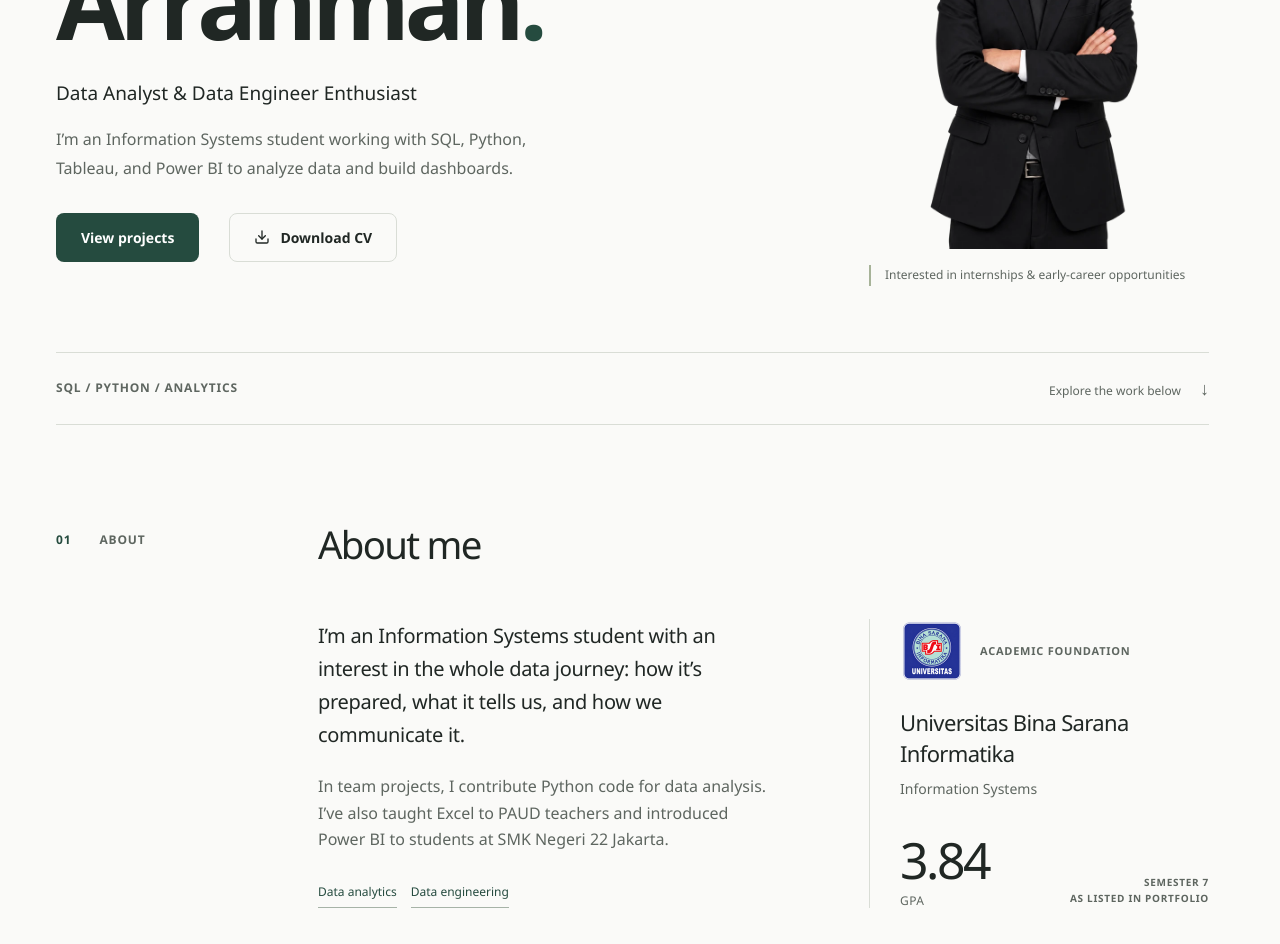
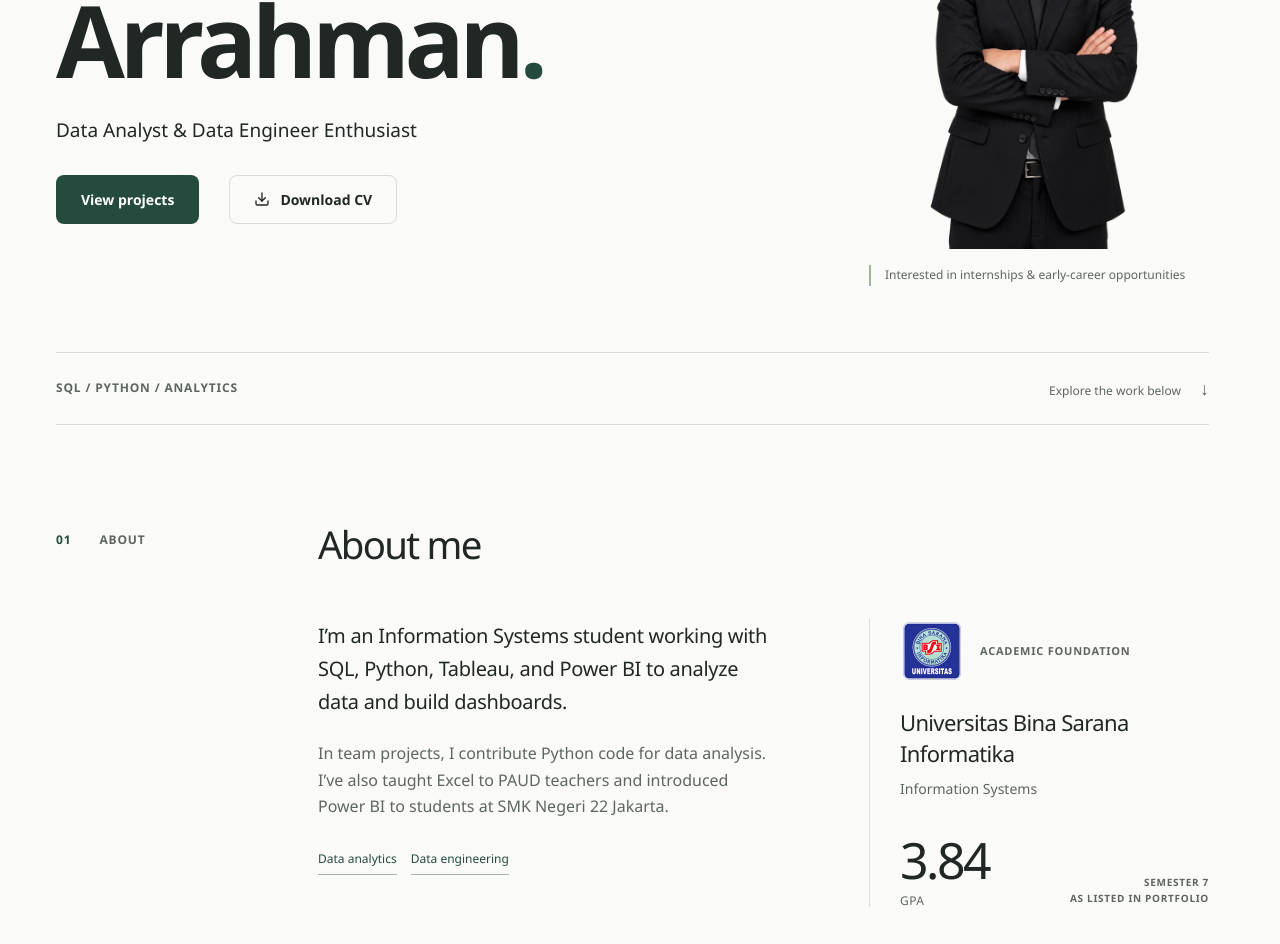
Before and after one commit to revxx26/portofolio_website_revaldy_arrahman, a Next.js app: page / in a window 1280 px wide. Shown: the part 420-1364 px from the top of the page. Built offline with nearby package versions, Linux system fonts and the light colour scheme; no server answers.

Commit message:
Adjsut text

```diff
--- a/components/portfolio-page.tsx
+++ b/components/portfolio-page.tsx
@@ -1,115 +1,59 @@
 "use client";
-
 import { usePreferences, PreferencesProvider } from "@/components/preferences";
 
-
-
 import {Analytics} from "./analytics";
-
 import {track} from "@/lib/analytics";
-
 import Image from "next/image";
-
 import { Download } from "lucide-react";
-
 import { Navigation } from "@/components/navigation";
-
 import { ImageViewerProvider } from "@/components/image-viewer";
-
 import { ScrollReveal } from "@/components/scroll-reveal";
-
 import { BackToTop } from "@/components/back-to-top";
 import { PortfolioProvider, usePortfolio, type PortfolioContentState } from "@/components/portfolio-provider";
-
 import { About, Projects, Experience, Volunteer, Certifications, Skills, Contact, Footer } from "@/components/sections";
 
-
-
 function PortfolioContent() {
-
   const { t } = usePreferences();
-
   const {data: {profile}} = usePortfolio();
-
   return <ImageViewerProvider>
-
     <Analytics/>
-
     <ScrollReveal />
-
     <a className="skip-link" href="#main">{t("Skip to content")}</a>
-
     <Navigation />
-
     <main id="main" tabIndex={-1}>
-
       <section id="home" className="hero wrap">
-
         <div className="hero-topline mono"><span>{t("INFORMATION SYSTEMS / DATA")}</span><span>{t("PERSONAL PORTFOLIO")}</span></div>
-
         <div className="hero-layout">
-
           <div className="hero-copy">
-
             <p className="eyebrow">{t(profile.greeting)}</p>
-
             <h1>{profile.name.split(' ')[0]}<br/>{profile.name.split(' ').slice(1).join(' ')}<span className="accent">.</span></h1>
-
             <p className="hero-role">{t(profile.headline)}</p>
-
-            <p className="hero-intro">{t(profile.intro)}</p>
-
+            {t(profile.intro).trim() && <p className="hero-intro">{t(profile.intro)}</p>}
             <div className="hero-actions"><a className="button primary" href="#projects">{t("View projects")}</a>{profile.cv ? <a className="button secondary" href={profile.cv} onClick={()=>track("cv_click")} download><Download size={16}/>{t("Download CV")}</a> : <span className="cv-pending"><Download size={16}/><span>{t("CV coming soon")}</span></span>}</div>
-
           </div>
-
           <aside className="hero-aside" aria-label={t("Professional focus")}>
-
             {profile.photo ? <div className="profile-photo"><Image src={profile.photo} alt={profile.name} fill sizes="(max-width: 760px) 100vw, 360px" preload/></div> : <div className="focus-panel">
-
               <span className="mono focus-label">{t("MY FOCUS")}</span>
-
               <p className="focus-heading">{t("From raw data")}<br/>{" "}{t("to clear")}<br/>{" "}<em>{t("understanding.")}</em></p>
-
               <ol className="focus-flow"><li><span className="mono">{t("01")}</span>{t(" Prepare the data")}</li><li><span className="mono">{t("02")}</span>{t(" Find the patterns")}</li><li><span className="mono">{t("03")}</span>{t(" Explain the insights")}</li></ol>
-
               <span className="mono focus-foot">{t("ANALYTICS + ENGINEERING")}</span>
-
             </div>}
-
             <p className="opportunity-note">{t(profile.opportunity)}</p>
-
           </aside>
-
         </div>
-
         <div className="hero-bottom"><span className="mono">{t("SQL / PYTHON / ANALYTICS")}</span><a href="#projects">{t("Explore the work below ")}<span aria-hidden="true">{t("↓")}</span></a></div>
-
       </section>
-
       <About />
-
       <Projects />
-
       <Experience />
-
       <Volunteer />
-
       <Certifications />
-
       <Skills />
-
       <Contact />
-
     </main>
-
     <Footer />
-
     <BackToTop />
   </ImageViewerProvider>;
-
 }
 
-
-
 export default function PortfolioPage({initialContent}: {initialContent?: PortfolioContentState}) { return <PortfolioProvider initialContent={initialContent}><PreferencesProvider><PortfolioContent/></PreferencesProvider></PortfolioProvider>; }
--- a/content/fallback.ts
+++ b/content/fallback.ts
@@ -4,10 +4,10 @@ import {experiences} from './experience';
 export const fallbackContent = {
   profile: {...profile, analyticsId: '', linkedinLabel: 'Revaldy Arrahman', githubLabel: 'revxx26',
     greeting: 'Hello, I’m Revaldy.', headline: 'Data Analyst & Data Engineer Enthusiast',
-    intro: 'I’m an Information Systems student working with SQL, Python, Tableau, and Power BI to analyze data and build dashboards.',
+    intro: '',
     opportunity: 'Interested in internships & early-career opportunities',
     aboutTitle: 'About me',
-    aboutIntro: 'I’m an Information Systems student with an interest in the whole data journey: how it’s prepared, what it tells us, and how we communicate it.',
+    aboutIntro: 'I’m an Information Systems student working with SQL, Python, Tableau, and Power BI to analyze data and build dashboards.',
     aboutBody: 'In team projects, I contribute Python code for data analysis. I’ve also taught Excel to PAUD teachers and introduced Power BI to students at SMK Negeri 22 Jakarta.',
     university: 'Universitas Bina Sarana Informatika', universityLogo: '/images/organizations/ubsi-128.webp', degree: 'Information Systems', gpa: '3.84', semester: 'SEMESTER 7',
     contactIntro: 'I’m interested in Data Analyst and Data Engineer internships and early-career opportunities.',
```
